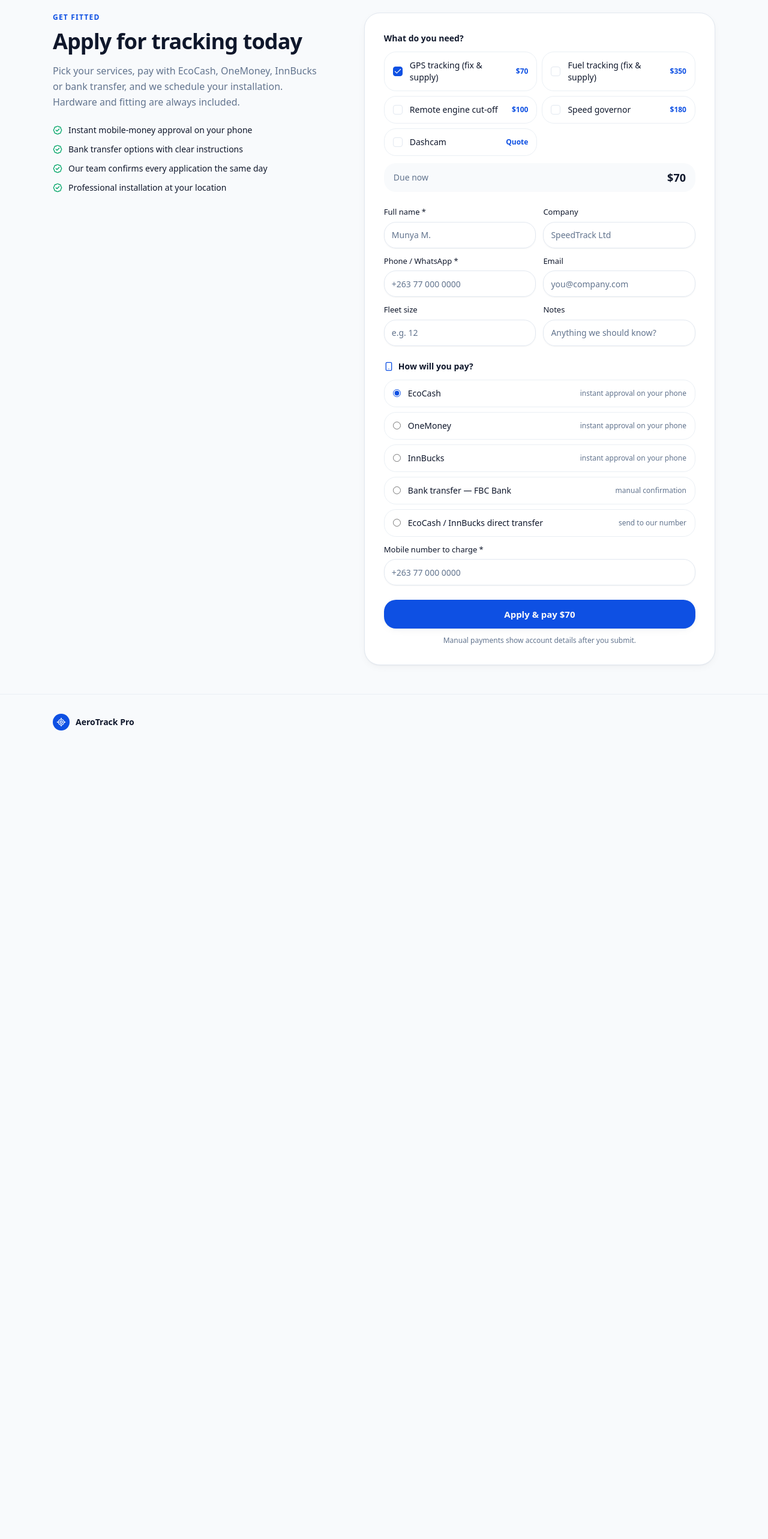
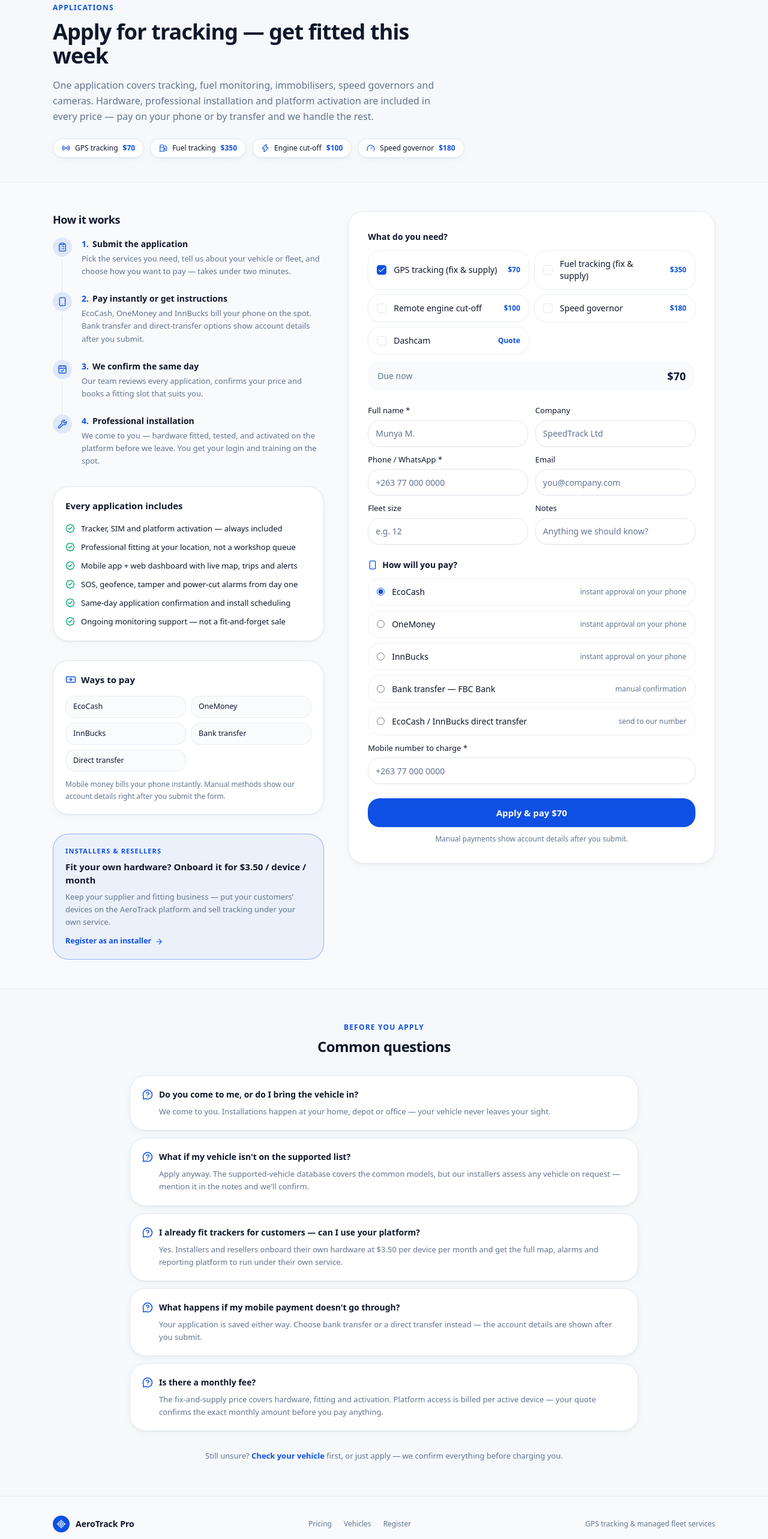
Before and after one commit to Munyah17/AeroTrackPro, a Next.js app in the folder apps/web/: page /apply in a window 1280 px wide. Shown: the part 140-2706 px from the top of the page at 60% size. Before the commit the page ends 1390 px from the top, so only its background shows below. Built offline with nearby package versions, Linux system fonts and the light colour scheme; no server answers.

Commit message:
apply: full dedicated page — hero with package prices, how-it-works steps, included/payment cards, BYOD installer tier, FAQ, footer nav

```diff
--- a/apps/web/src/app/apply/page.tsx
+++ b/apps/web/src/app/apply/page.tsx
@@ -1,65 +1,276 @@
 import type { Metadata } from "next";
 import Link from "next/link";
-import { BadgeCheck, LocateFixed, ArrowLeft } from "lucide-react";
+import {
+  ArrowLeft,
+  ArrowRight,
+  BadgeCheck,
+  Banknote,
+  CalendarCheck,
+  ClipboardList,
+  Fuel,
+  Gauge,
+  LocateFixed,
+  MessageCircleQuestion,
+  Radio,
+  Smartphone,
+  Wrench,
+  Zap,
+} from "lucide-react";
 import { ApplyForm } from "@/components/marketing/apply-form";
 import { SiteHeader } from "@/components/marketing/site-header";
 
 export const metadata: Metadata = {
-  title: "Apply for Tracking",
+  title: "Apply for Tracking — Get Fitted This Week",
   description:
-    "Apply for GPS tracking, fuel monitoring, engine cut-off and fleet services — hardware, installation and activation included. Pay with EcoCash, OneMoney, InnBucks or bank transfer.",
+    "Apply for GPS tracking, fuel monitoring, engine cut-off, speed governor and dashcam installs — hardware, professional fitting and platform activation included. Pay with EcoCash, OneMoney, InnBucks or bank transfer. Installers: onboard your own devices at $3.50/month.",
 };
+
+const howItWorks = [
+  {
+    icon: ClipboardList,
+    title: "Submit the application",
+    body: "Pick the services you need, tell us about your vehicle or fleet, and choose how you want to pay — takes under two minutes.",
+  },
+  {
+    icon: Smartphone,
+    title: "Pay instantly or get instructions",
+    body: "EcoCash, OneMoney and InnBucks bill your phone on the spot. Bank transfer and direct-transfer options show account details after you submit.",
+  },
+  {
+    icon: CalendarCheck,
+    title: "We confirm the same day",
+    body: "Our team reviews every application, confirms your price and books a fitting slot that suits you.",
+  },
+  {
+    icon: Wrench,
+    title: "Professional installation",
+    body: "We come to you — hardware fitted, tested, and activated on the platform before we leave. You get your login and training on the spot.",
+  },
+];
+
+const included = [
+  "Tracker, SIM and platform activation — always included",
+  "Professional fitting at your location, not a workshop queue",
+  "Mobile app + web dashboard with live map, trips and alerts",
+  "SOS, geofence, tamper and power-cut alarms from day one",
+  "Same-day application confirmation and install scheduling",
+  "Ongoing monitoring support — not a fit-and-forget sale",
+];
+
+const packagePrices = [
+  { icon: Radio, name: "GPS tracking", price: "$70" },
+  { icon: Fuel, name: "Fuel tracking", price: "$350" },
+  { icon: Zap, name: "Engine cut-off", price: "$100" },
+  { icon: Gauge, name: "Speed governor", price: "$180" },
+];
+
+const faqs = [
+  {
+    q: "Do you come to me, or do I bring the vehicle in?",
+    a: "We come to you. Installations happen at your home, depot or office — your vehicle never leaves your sight.",
+  },
+  {
+    q: "What if my vehicle isn't on the supported list?",
+    a: "Apply anyway. The supported-vehicle database covers the common models, but our installers assess any vehicle on request — mention it in the notes and we'll confirm.",
+  },
+  {
+    q: "I already fit trackers for customers — can I use your platform?",
+    a: "Yes. Installers and resellers onboard their own hardware at $3.50 per device per month and get the full map, alarms and reporting platform to run under their own service.",
+  },
+  {
+    q: "What happens if my mobile payment doesn't go through?",
+    a: "Your application is saved either way. Choose bank transfer or a direct transfer instead — the account details are shown after you submit.",
+  },
+  {
+    q: "Is there a monthly fee?",
+    a: "The fix-and-supply price covers hardware, fitting and activation. Platform access is billed per active device — your quote confirms the exact monthly amount before you pay anything.",
+  },
+];
 
 export default function ApplyPage() {
   return (
     <div className="min-h-screen bg-background text-foreground">
       <SiteHeader />
 
-      <main className="mx-auto max-w-6xl px-5 py-12 sm:px-6">
+      {/* ── Hero band ── */}
+      <section className="border-b border-border/60 bg-muted/30">
+        <div className="mx-auto max-w-6xl px-5 pb-10 pt-8 sm:px-6">
           <Link
             href="/"
             className="inline-flex items-center gap-1.5 text-[13px] font-medium text-muted-foreground hover:text-foreground"
           >
             <ArrowLeft className="size-4" /> Back to home
           </Link>
+          <p className="mt-6 text-xs font-semibold uppercase tracking-widest text-primary">
+            Applications
+          </p>
+          <h1 className="mt-3 max-w-2xl text-3xl font-bold tracking-tight sm:text-4xl">
+            Apply for tracking — get fitted this week
+          </h1>
+          <p className="mt-4 max-w-2xl leading-relaxed text-muted-foreground">
+            One application covers tracking, fuel monitoring, immobilisers,
+            speed governors and cameras. Hardware, professional installation and
+            platform activation are included in every price — pay on your phone
+            or by transfer and we handle the rest.
+          </p>
+          <div className="mt-6 flex flex-wrap gap-2.5">
+            {packagePrices.map((p) => (
+              <span
+                key={p.name}
+                className="inline-flex items-center gap-2 rounded-full border border-border bg-card px-3.5 py-1.5 text-[12px] font-medium shadow-card"
+              >
+                <p.icon className="size-3.5 text-primary" />
+                {p.name}
+                <b className="text-primary">{p.price}</b>
+              </span>
+            ))}
+          </div>
+        </div>
+      </section>
 
-        <div className="mt-6 grid items-start gap-10 lg:grid-cols-[0.9fr_1.1fr]">
+      {/* ── Main: steps + included  |  form ── */}
+      <main className="mx-auto max-w-6xl px-5 py-12 sm:px-6">
+        <div className="grid items-start gap-10 lg:grid-cols-[0.85fr_1.15fr]">
+          <div className="space-y-8">
+            {/* how it works */}
+            <section>
+              <h2 className="text-lg font-bold tracking-tight">How it works</h2>
+              <ol className="mt-4 space-y-0">
+                {howItWorks.map((s, i) => (
+                  <li key={s.title} className="relative flex gap-4 pb-6 last:pb-0">
+                    {i < howItWorks.length - 1 && (
+                      <div className="absolute bottom-0 left-[15px] top-9 w-px bg-border" />
+                    )}
+                    <span className="flex size-8 shrink-0 items-center justify-center rounded-full bg-primary/10 text-primary">
+                      <s.icon className="size-4" />
+                    </span>
                     <div>
-            <p className="text-xs font-semibold uppercase tracking-widest text-primary">Get fitted</p>
-            <h1 className="mt-3 text-3xl font-bold tracking-tight sm:text-4xl">
-              Apply for tracking today
-            </h1>
-            <p className="mt-4 max-w-md leading-relaxed text-muted-foreground">
-              Pick your services, pay with EcoCash, OneMoney, InnBucks or bank
-              transfer, and we schedule your installation. Hardware and fitting
-              are always included.
+                      <div className="text-[14px] font-semibold">
+                        <span className="mr-1.5 text-primary">{i + 1}.</span>
+                        {s.title}
+                      </div>
+                      <p className="mt-1 text-[13px] leading-relaxed text-muted-foreground">
+                        {s.body}
                       </p>
-            <ul className="mt-6 space-y-3 text-sm">
-              {[
-                "Instant mobile-money approval on your phone",
-                "Bank transfer options with clear instructions",
-                "Our team confirms every application the same day",
-                "Professional installation at your location",
-              ].map((t) => (
+                    </div>
+                  </li>
+                ))}
+              </ol>
+            </section>
+
+            {/* included */}
+            <section className="rounded-2xl border border-border bg-card p-5 shadow-card">
+              <h2 className="text-[15px] font-bold">Every application includes</h2>
+              <ul className="mt-4 space-y-2.5 text-[13px] leading-relaxed">
+                {included.map((t) => (
                   <li key={t} className="flex items-start gap-2.5">
                     <BadgeCheck className="mt-0.5 size-4 shrink-0 text-success" />
                     <span>{t}</span>
                   </li>
                 ))}
               </ul>
+            </section>
+
+            {/* payments */}
+            <section className="rounded-2xl border border-border bg-card p-5 shadow-card">
+              <h2 className="flex items-center gap-2 text-[15px] font-bold">
+                <Banknote className="size-4.5 text-primary" /> Ways to pay
+              </h2>
+              <div className="mt-4 grid grid-cols-2 gap-2 text-[12.5px]">
+                {["EcoCash", "OneMoney", "InnBucks", "Bank transfer", "Direct transfer"].map((m) => (
+                  <span
+                    key={m}
+                    className="rounded-lg border border-border/70 bg-muted/40 px-3 py-2 font-medium"
+                  >
+                    {m}
+                  </span>
+                ))}
+              </div>
+              <p className="mt-3 text-xs leading-relaxed text-muted-foreground">
+                Mobile money bills your phone instantly. Manual methods show our
+                account details right after you submit the form.
+              </p>
+            </section>
+
+            {/* BYOD installers */}
+            <section className="rounded-2xl border border-primary/40 bg-primary/5 p-5">
+              <p className="text-[11px] font-semibold uppercase tracking-widest text-primary">
+                Installers &amp; resellers
+              </p>
+              <h2 className="mt-1.5 text-[15px] font-bold">
+                Fit your own hardware? Onboard it for $3.50 / device / month
+              </h2>
+              <p className="mt-1.5 text-[13px] leading-relaxed text-muted-foreground">
+                Keep your supplier and fitting business — put your customers&rsquo;
+                devices on the AeroTrack platform and sell tracking under your
+                own service.
+              </p>
+              <Link
+                href="/register"
+                className="mt-3 inline-flex items-center gap-1.5 text-[12.5px] font-semibold text-primary hover:underline"
+              >
+                Register as an installer <ArrowRight className="size-3.5" />
+              </Link>
+            </section>
           </div>
 
+          {/* the form */}
+          <div className="lg:sticky lg:top-6">
             <ApplyForm />
+          </div>
         </div>
       </main>
 
+      {/* ── FAQ ── */}
+      <section className="border-t border-border/60 bg-muted/30">
+        <div className="mx-auto max-w-4xl px-5 py-14 sm:px-6">
+          <div className="mb-8 text-center">
+            <p className="text-xs font-semibold uppercase tracking-widest text-primary">
+              Before you apply
+            </p>
+            <h2 className="mt-2 text-2xl font-bold tracking-tight">Common questions</h2>
+          </div>
+          <div className="space-y-3">
+            {faqs.map((f) => (
+              <div key={f.q} className="rounded-2xl border border-border bg-card p-5 shadow-card">
+                <h3 className="flex items-start gap-2.5 text-[14px] font-semibold">
+                  <MessageCircleQuestion className="mt-0.5 size-4.5 shrink-0 text-primary" />
+                  {f.q}
+                </h3>
+                <p className="mt-2 pl-7 text-[13px] leading-relaxed text-muted-foreground">
+                  {f.a}
+                </p>
+              </div>
+            ))}
+          </div>
+          <p className="mt-8 text-center text-[13px] text-muted-foreground">
+            Still unsure?{" "}
+            <Link href="/supported-vehicles" className="font-semibold text-primary hover:underline">
+              Check your vehicle
+            </Link>{" "}
+            first, or just apply — we confirm everything before charging you.
+          </p>
+        </div>
+      </section>
+
+      {/* ── Footer ── */}
       <footer className="border-t border-border/60">
-        <div className="mx-auto flex max-w-6xl items-center gap-2.5 px-6 py-8">
+        <div className="mx-auto flex max-w-6xl flex-col items-center justify-between gap-4 px-6 py-8 sm:flex-row">
+          <div className="flex items-center gap-2.5">
             <span className="flex size-7 items-center justify-center rounded-lg bg-primary">
               <LocateFixed className="size-4 text-white" />
             </span>
             <span className="text-sm font-semibold">AeroTrack Pro</span>
           </div>
+          <nav className="flex items-center gap-5 text-xs text-muted-foreground">
+            <Link href="/#pricing" className="hover:text-foreground">Pricing</Link>
+            <Link href="/supported-vehicles" className="hover:text-foreground">Vehicles</Link>
+            <Link href="/register" className="hover:text-foreground">Register</Link>
+          </nav>
+          <p className="text-xs text-muted-foreground">
+            GPS tracking &amp; managed fleet services
+          </p>
+        </div>
       </footer>
     </div>
   );
```
Lines whose indentation alone changed are shown as unchanged.
